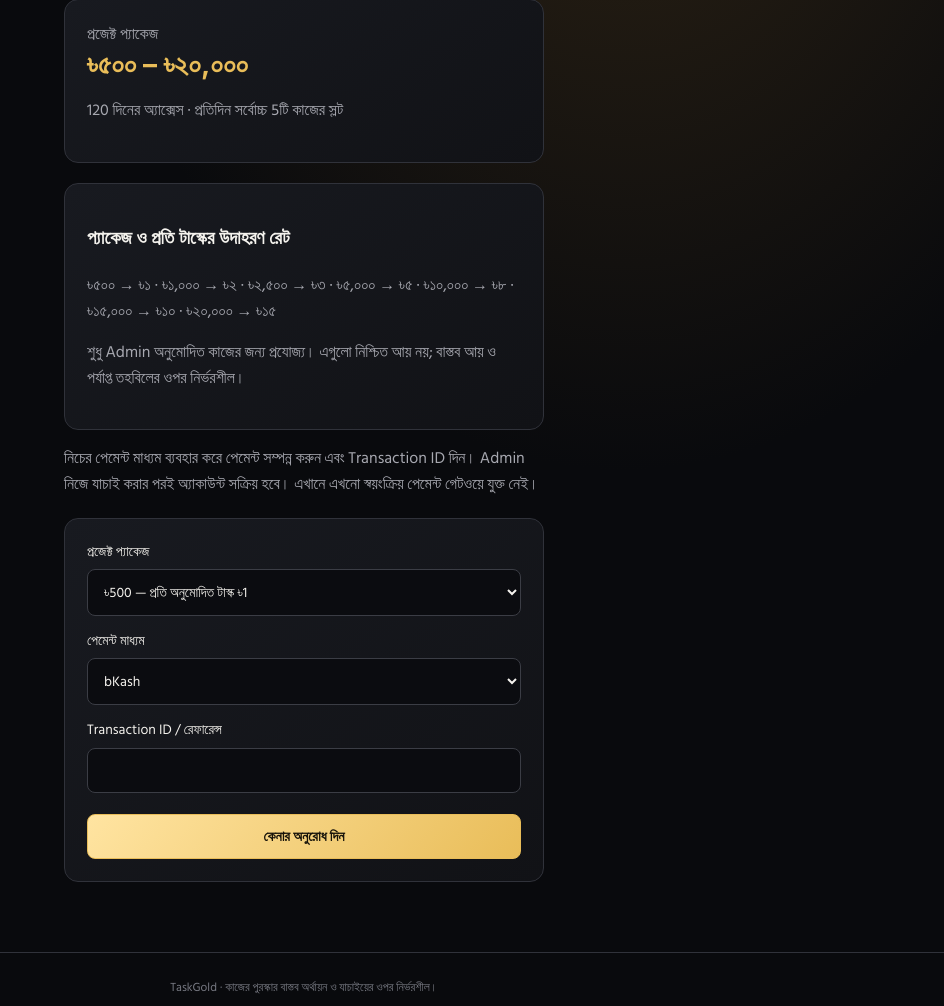
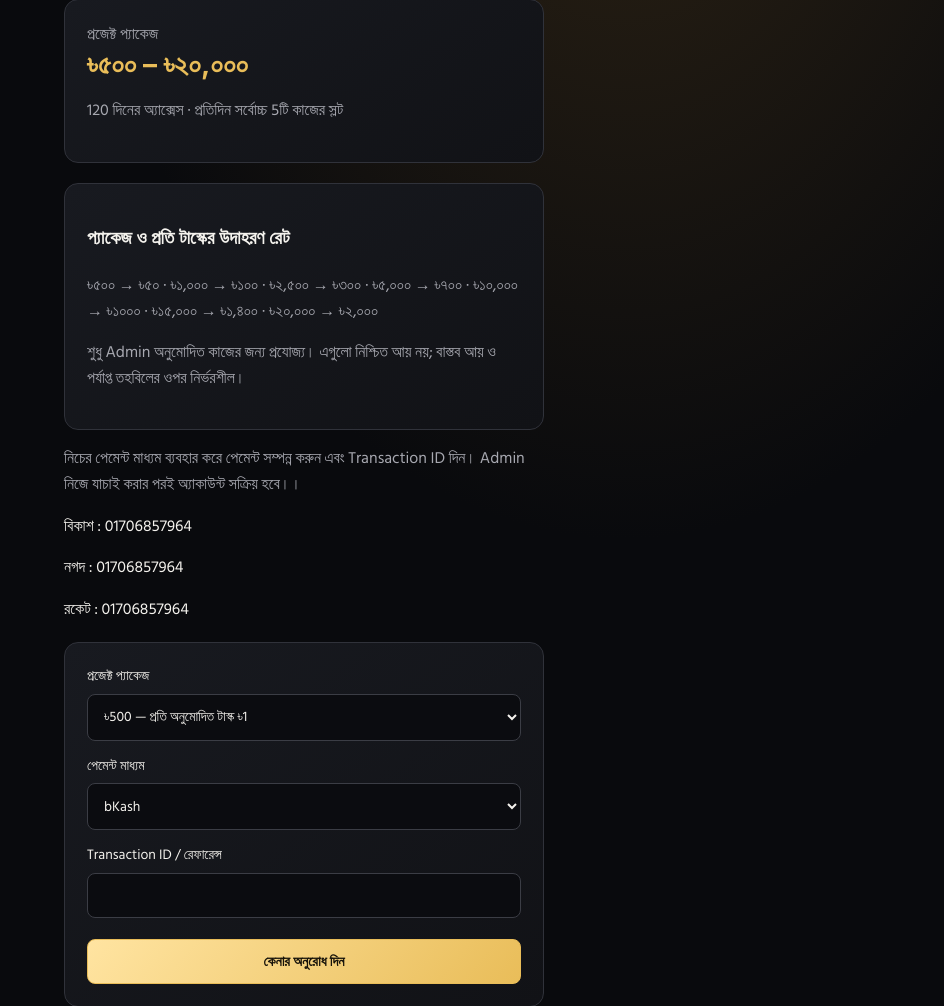
Before and after one commit to Monirul64/Earningbd, a Flask app: page /buy in a window 1280 px wide. Shown: the part 212-1218 px from the top of the page, without its empty margins (336-1280 px from the left). Run offline with Flask 3, Linux system fonts and the light colour scheme; a user stored in the database is signed in; some libraries are stand-ins or nearby versions.

Commit message:
Revise project purchase page with new rates
Updated pricing details and added payment methods.

```diff
--- a/templates/buy.html
+++ b/templates/buy.html
@@ -1,2 +1,12 @@
-{% extends "base.html" %}{% block content %}<section class="formwrap"><span class="eyebrow">PROJECT ACCESS</span><h1>প্রজেক্ট কিনুন</h1><div class="pricebox"><span>প্রজেক্ট প্যাকেজ</span><strong>৳৫০০ – ৳২০,০০০</strong><p>{{ project_days }} দিনের অ্যাক্সেস · প্রতিদিন সর্বোচ্চ {{ tasks_per_day }}টি কাজের স্লট</p></div>
-<div class="card"><h3>প্যাকেজ ও প্রতি টাস্কের উদাহরণ রেট</h3><p>৳৫০০ → ৳১ · ৳১,০০০ → ৳২ · ৳২,৫০০ → ৳৩ · ৳৫,০০০ → ৳৫ · ৳১০,০০০ → ৳৮ · ৳১৫,০০০ → ৳১০ · ৳২০,০০০ → ৳১৫</p><p class="muted">শুধু Admin অনুমোদিত কাজের জন্য প্রযোজ্য। এগুলো নিশ্চিত আয় নয়; বাস্তব আয় ও পর্যাপ্ত তহবিলের ওপর নির্ভরশীল।</p></div><p class="muted">নিচের পেমেন্ট মাধ্যম ব্যবহার করে পেমেন্ট সম্পন্ন করুন এবং Transaction ID দিন। Admin নিজে যাচাই করার পরই অ্যাকাউন্ট সক্রিয় হবে। এখানে এখনো স্বয়ংক্রিয় পেমেন্ট গেটওয়ে যুক্ত নেই।</p><form class="formcard" method="post">{{ form.hidden_tag() }}{% for f in [form.package_price,form.method,form.reference] %}<label>{{ f.label }}{{ f(class_="input") }}{% for e in f.errors %}<small class="error">{{ e }}</small>{% endfor %}</label>{% endfor %}{{ form.submit(class_="btn full") }}</form></section>{% endblock %}
+{% extends "base.html" %}{% block content %}<section class="formwrap">
+  <span class="eyebrow">PROJECT ACCESS</span><h1>প্রজেক্ট কিনুন</h1><div class="pricebox">
+    <span>প্রজেক্ট প্যাকেজ</span><strong>৳৫০০ – ৳২০,০০০</strong><p>{{ project_days }} দিনের অ্যাক্সেস · প্রতিদিন সর্বোচ্চ {{ tasks_per_day }}টি কাজের স্লট</p></div>
+<div class="card"><h3>প্যাকেজ ও প্রতি টাস্কের উদাহরণ রেট</h3><p>৳৫০০ → ৳৫০ · ৳১,০০০ → ৳১০০ · ৳২,৫০০ → ৳৩০০ · ৳৫,০০০ → ৳৭০০ · ৳১০,০০০ → ৳১০০০ · ৳১৫,০০০ → ৳১,৪০০ · ৳২০,০০০ → ৳২,০০০</p>
+  <p class="muted">শুধু Admin অনুমোদিত কাজের জন্য প্রযোজ্য। এগুলো নিশ্চিত আয় নয়; বাস্তব আয় ও পর্যাপ্ত তহবিলের ওপর নির্ভরশীল।</p>
+</div><p class="muted">নিচের পেমেন্ট মাধ্যম ব্যবহার করে পেমেন্ট সম্পন্ন করুন এবং Transaction ID দিন। Admin নিজে যাচাই করার পরই অ্যাকাউন্ট সক্রিয় হবে।।</p>
+  <P>বিকাশ : 01706857964</P>
+  <P>নগদ : 01706857964</P>
+  <P>রকেট : 01706857964</P>
+  <form class="formcard" method="post">{{ form.hidden_tag() }}{% for f in [form.package_price,form.method,form.reference] %}
+    <label>{{ f.label }}{{ f(class_="input") }}{% for e in f.errors %}<small class="error">{{ e }}</small>{% endfor %}</label>{% endfor %}{{ form.submit(class_="btn full") }}</form>
+</section>{% endblock %}
```
